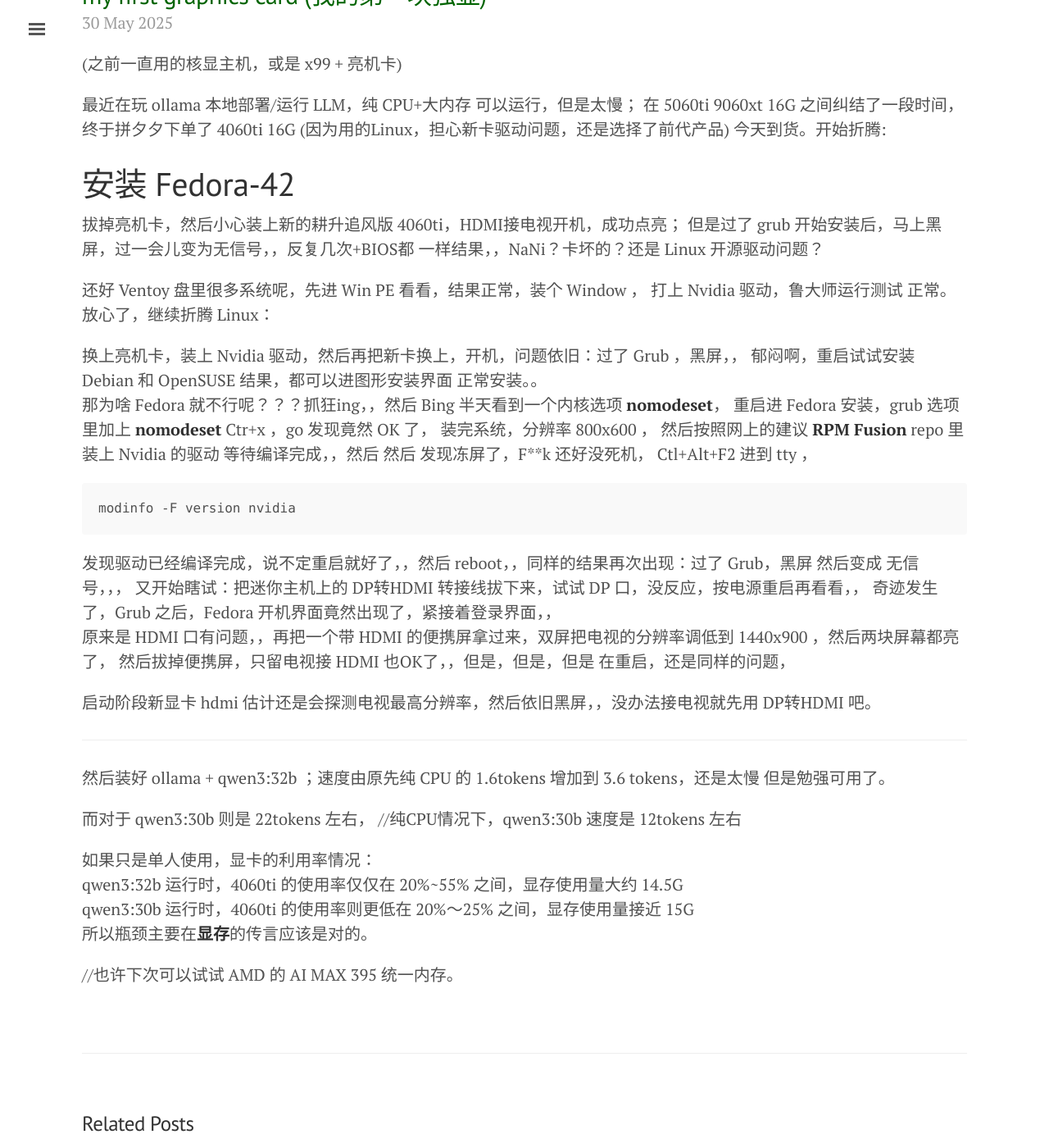
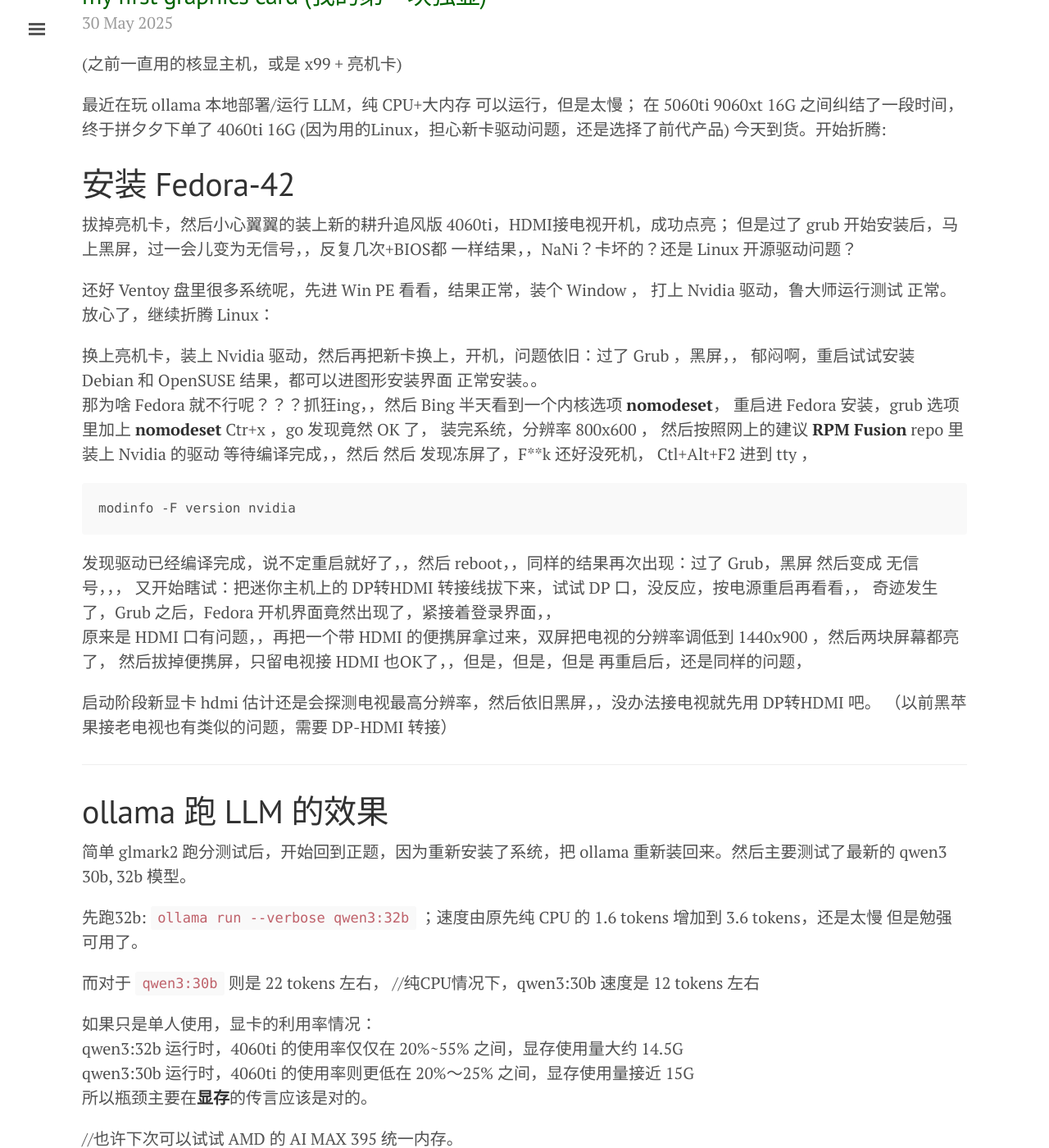
Before and after one commit to tcler/tcler.github.io, a Jekyll site: the page built from _posts/2025-05-30-my-first-graphics-card.md, in a window 1280 px wide and 1400 px high, scrolled down 276 px. Shown: the whole window at 82% size. Built offline with Jekyll 4.4.1, drawn with Linux system fonts in a browser that asks for light colours.

Commit message:
Update 2025-05-30-my-first-graphics-card.md

````diff
--- a/_posts/2025-05-30-my-first-graphics-card.md
+++ b/_posts/2025-05-30-my-first-graphics-card.md
@@ -10,7 +10,7 @@
 (因为用的Linux，担心新卡驱动问题，还是选择了前代产品) 今天到货。开始折腾:
 
 # 安装 Fedora-42
-拔掉亮机卡，然后小心装上新的耕升追风版 4060ti，HDMI接电视开机，成功点亮；
+拔掉亮机卡，然后小心翼翼的装上新的耕升追风版 4060ti，HDMI接电视开机，成功点亮；
 但是过了 grub 开始安装后，马上黑屏，过一会儿变为无信号，，反复几次+BIOS都
 一样结果，，NaNi？卡坏的？还是 Linux 开源驱动问题？
 
@@ -32,15 +32,19 @@
 又开始瞎试：把迷你主机上的 DP转HDMI 转接线拔下来，试试 DP 口，没反应，按电源重启再看看，，
 奇迹发生了，Grub 之后，Fedora 开机界面竟然出现了，紧接着登录界面，，
 原来是 HDMI 口有问题，，再把一个带 HDMI 的便携屏拿过来，双屏把电视的分辨率调低到 1440x900 ，然后两块屏幕都亮了，
-然后拔掉便携屏，只留电视接 HDMI 也OK了，，但是，但是，但是 在重启，还是同样的问题，
+然后拔掉便携屏，只留电视接 HDMI 也OK了，，但是，但是，但是 再重启后，还是同样的问题，
 
 启动阶段新显卡 hdmi 估计还是会探测电视最高分辨率，然后依旧黑屏，，没办法接电视就先用 DP转HDMI 吧。
+（以前黑苹果接老电视也有类似的问题，需要 DP-HDMI 转接）
 
 ---
+# ollama 跑 LLM 的效果
+简单 glmark2 跑分测试后，开始回到正题，因为重新安装了系统，把 ollama 重新装回来。然后主要测试了最新的 qwen3
+30b, 32b 模型。
 
-然后装好 ollama + qwen3:32b ；速度由原先纯 CPU 的 1.6tokens 增加到 3.6 tokens，还是太慢 但是勉强可用了。
+先跑32b: ```ollama run --verbose qwen3:32b``` ；速度由原先纯 CPU 的 1.6 tokens 增加到 3.6 tokens，还是太慢 但是勉强可用了。
 
-而对于 qwen3:30b 则是 22tokens 左右， //纯CPU情况下，qwen3:30b 速度是 12tokens 左右
+而对于 ```qwen3:30b``` 则是 22 tokens 左右， //纯CPU情况下，qwen3:30b 速度是 12 tokens 左右
 
 如果只是单人使用，显卡的利用率情况：
 qwen3:32b 运行时，4060ti 的使用率仅仅在 20%~55% 之间，显存使用量大约 14.5G
````
